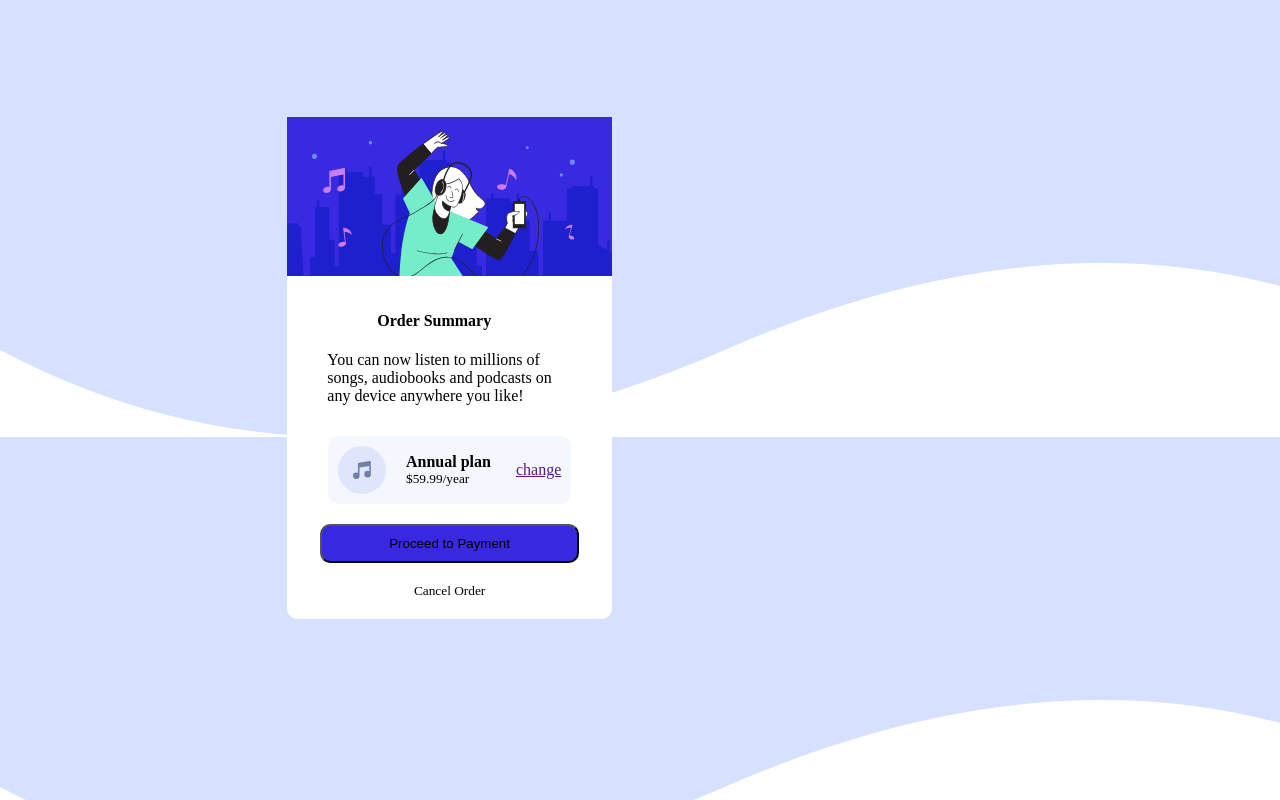
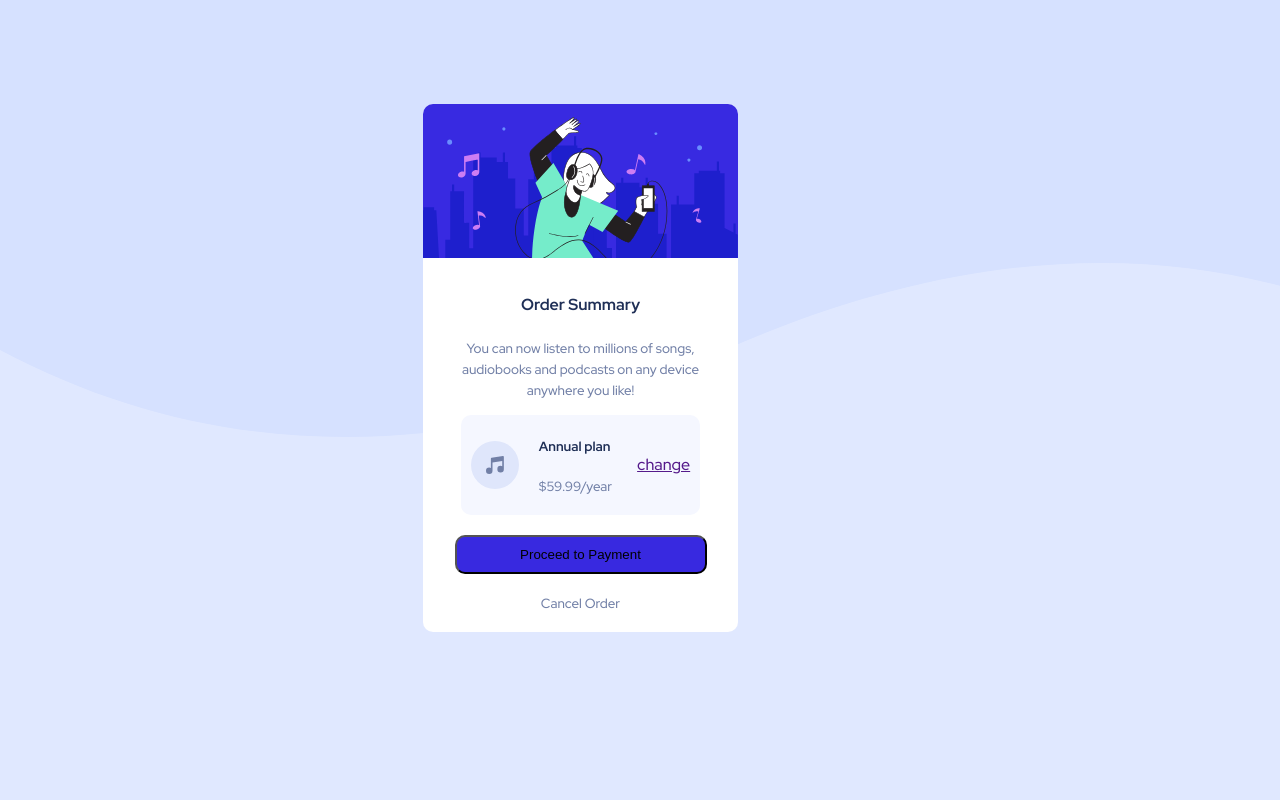
Before and after one commit to Valeroy06/order-summary, a plain HTML site: page index.html in a window 1280 px wide. Drawn offline with Linux system fonts and the light colour scheme.

Commit message:
order summary

```diff
--- a/index.html
+++ b/index.html
@@ -6,23 +6,24 @@
     <meta http-equiv="X-UA-Compatible" content="IE=edge" />
     <meta name="viewport" content="width=device-width, initial-scale=1.0" />
     <link rel="stylesheet" href="style.css" />
+    <link href="https://fonts.googleapis.com/css2?family=Red+Hat+Display:wght@500;700;900&display=swap" rel="stylesheet">
     <title>Order Summary</title>
 </head>
 
 <body>
     <section class="section">
         <div class="general">
-            <img src="img/illustration-hero.svg" alt="hero" / class="hero">
+            <img src="img/illustration-hero.svg" alt="hero" class="hero">
             <div class="order">
                 <h4>Order Summary</h4>
-                <p>You can now listen to millions of songs, audiobooks and podcasts on
-                    any device anywhere you like!
-                </p>
+                <small>You can now listen to millions of songs,<br>audiobooks and podcasts on
+                    any device<br>anywhere you like!
+                </small>
             </div>
             <div class="plan">
                 <img src="img/icon-music.svg" alt="music icon">
                 <div class="dir">
-                    <b>Annual plan</b>
+                    <h5>Annual plan</h5>
                     <small>$59.99/year</small>
                 </div>
                 <a href="">change</a>
--- a/style.css
+++ b/style.css
@@ -5,33 +5,42 @@ body{
     justify-content: center;
     align-items: center;
     height: 90vh;
+    background-repeat: no-repeat;
+    background-color: hsl(225, 100%, 94%);
+    font-family: 'Red Hat Display';
 }
 .general{
-    width: 45%;
-    /* border: red solid; */
+    width: 70%;
     display: flex;
     flex-direction: column;
     align-items: center;
     background-color: #fff;
     padding-bottom: 20px;
     border-radius: 10px;
+    color: hsl(224, 23%, 55%);
 }
 .hero{
     width: 100%;
+    border-top-left-radius: 10px;
+    border-top-right-radius: 10px;
 }
 .order{
-    /* border: 1px solid red; */
     margin: 15px;
-    padding: 0 25px;
+    text-align: center;
 }
 h4{
-    padding: 0 50px;
+    text-align: center;
+    color: hsl(223, 47%, 23%);
+}
+p{
+    font-size: 16px;
+    padding: 0 20px;
+    font-weight: 500;
 }
 
 .plan{
-    /* border: solid green; */
     display: flex;
-    padding: 10px 10px;
+    padding: 0 10px;
     background-color: hsl(225, 100%, 98%);
     align-items: center;
     border-radius: 10px;
@@ -41,6 +50,11 @@ h4{
     flex-direction: column;
     padding-left: 20px;
     padding-right: 25px;
+    /* border: red solid; */
+    padding-bottom: 20px;
+}
+h5{
+    color: hsl(223, 47%, 23%);
 }
 button{
     display: block;
```
